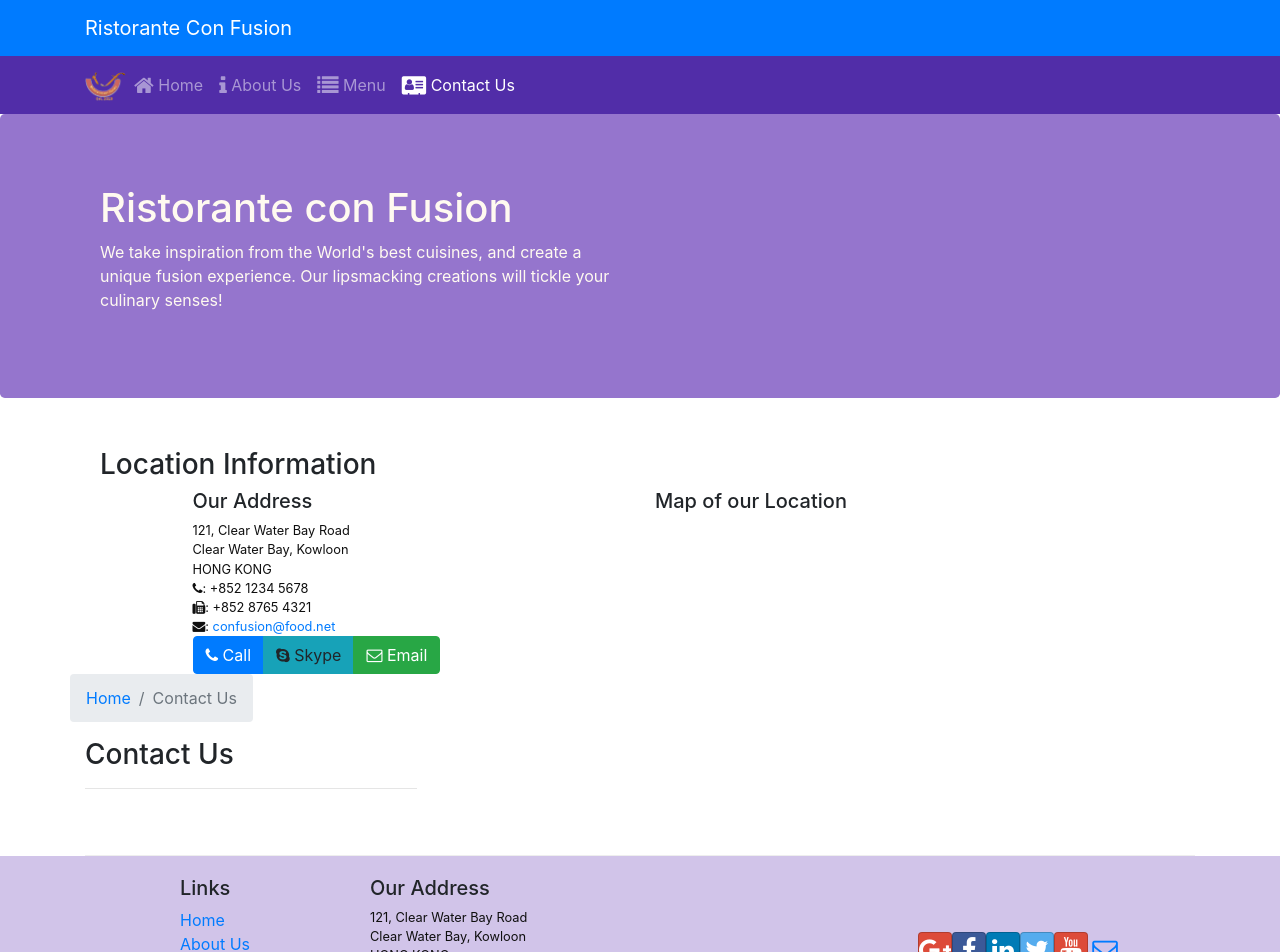
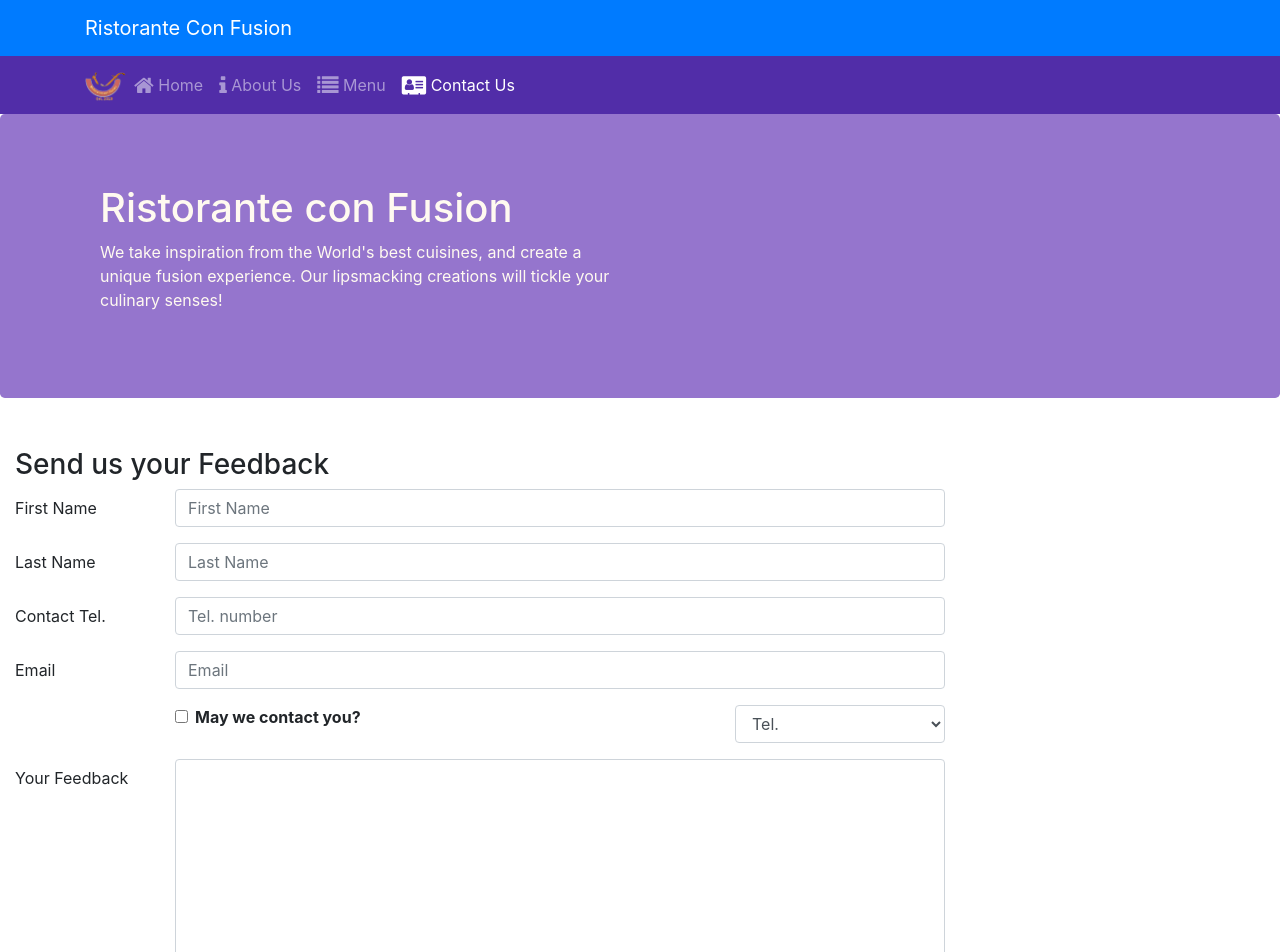
Before and after one commit to devabhixda/Front-End-Web-development-with-React, a React (Create React App) app: page /contactus in a window 1280 px wide. Shown: the top 952 px of the page. Built offline with nearby package versions, Linux system fonts and the light colour scheme.

Commit message:
Controlled Forms
Signed-off-by: Abhi Jain <devabhixda@gmail.com>

```diff
--- /dev/null
+++ b/src/components/AboutComponent.js
@@ -0,0 +1,96 @@
+import React from 'react';
+import { Breadcrumb, BreadcrumbItem, Card, CardBody, CardHeader, Media, CardTitle, CardImgOverlay, CardImg } from 'reactstrap';
+import { Link } from 'react-router-dom';
+
+function RenderLeader({leader}){
+  console.log(leader);
+  return (
+      <div class="media">
+      <img src={leader.image}/>
+      <Card>
+      <CardTitle>
+      {leader.name}
+      </CardTitle>
+      {leader.designation}
+      <CardBody>
+      {leader.description}
+      </CardBody>
+      </Card>
+      </div>
+  );
+}
+function About(props) {
+
+    const leaders = props.leaders.map((leader) => {
+      return(
+        <Media>
+        <RenderLeader leader={leader} />
+        </Media>
+      )
+    });
+
+    return(
+        <div className="container">
+            <div className="row">
+                <Breadcrumb>
+                    <BreadcrumbItem><Link to="/home">Home</Link></BreadcrumbItem>
+                    <BreadcrumbItem active>About Us</BreadcrumbItem>
+                </Breadcrumb>
+                <div className="col-12">
+                    <h3>About Us</h3>
+                    <hr />
+                </div>
+            </div>
+            <div className="row row-content">
+                <div className="col-12 col-md-6">
+                    <h2>Our History</h2>
+                    <p>Started in 2010, Ristorante con Fusion quickly established itself as a culinary icon par excellence in Hong Kong. With its unique brand of world fusion cuisine that can be found nowhere else, it enjoys patronage from the A-list clientele in Hong Kong.  Featuring four of the best three-star Michelin chefs in the world, you never know what will arrive on your plate the next time you visit us.</p>
+                    <p>The restaurant traces its humble beginnings to <em>The Frying Pan</em>, a successful chain started by our CEO, Mr. Peter Pan, that featured for the first time the world's best cuisines in a pan.</p>
+                </div>
+                <div className="col-12 col-md-5">
+                    <Card>
+                        <CardHeader className="bg-primary text-white">Facts At a Glance</CardHeader>
+                        <CardBody>
+                            <dl className="row p-1">
+                                <dt className="col-6">Started</dt>
+                                <dd className="col-6">3 Feb. 2013</dd>
+                                <dt className="col-6">Major Stake Holder</dt>
+                                <dd className="col-6">HK Fine Foods Inc.</dd>
+                                <dt className="col-6">Last Year's Turnover</dt>
+                                <dd className="col-6">$1,250,375</dd>
+                                <dt className="col-6">Employees</dt>
+                                <dd className="col-6">40</dd>
+                            </dl>
+                        </CardBody>
+                    </Card>
+                </div>
+                <div className="col-12">
+                    <Card>
+                        <CardBody className="bg-faded">
+                            <blockquote className="blockquote">
+                                <p className="mb-0">You better cut the pizza in four pieces because
+                                    I'm not hungry enough to eat six.</p>
+                                <footer className="blockquote-footer">Yogi Berra,
+                                <cite title="Source Title">The Wit and Wisdom of Yogi Berra,
+                                    P. Pepe, Diversion Books, 2014</cite>
+                                </footer>
+                            </blockquote>
+                        </CardBody>
+                    </Card>
+                </div>
+            </div>
+            <div className="row row-content">
+                <div className="col-12">
+                    <h2>Corporate Leadership</h2>
+                </div>
+                <div className="col-12">
+                    <Media list>
+                        {leaders}
+                    </Media>
+                </div>
+            </div>
+        </div>
+    );
+}
+
+export default About;
--- a/src/components/ContactComponent.js
+++ b/src/components/ContactComponent.js
@@ -1,48 +1,129 @@
-import React from 'react';
-import { Breadcrumb, BreadcrumbItem } from 'reactstrap';
+import React, { Component } from 'react';
+import { Breadcrumb, BreadcrumbItem,
+            Button, Form, FormGroup, Label, Input, Col } from 'reactstrap';
 import { Link } from 'react-router-dom';
 
-function Contact(props) {
+class Contact extends Component {
+  constructor(props) {
+       super(props);
+
+       this.state = {
+           firstname: '',
+           lastname: '',
+           telnum: '',
+           email: '',
+           agree: false,
+           contactType: 'Tel.',
+           message: ''
+       };
+
+       this.handleInputChange = this.handleInputChange.bind(this);
+       this.handleSubmit = this.handleSubmit.bind(this);
+
+   }
+
+   handleInputChange(event) {
+       const target = event.target;
+       const value = target.type === 'checkbox' ? target.checked : target.value;
+       const name = target.name;
+
+       this.setState({
+         [name]: value
+       });
+   }
+
+   handleSubmit(event) {
+       console.log('Current State is: ' + JSON.stringify(this.state));
+       alert('Current State is: ' + JSON.stringify(this.state));
+       event.preventDefault();
+   }
+
+  render() {
     return(
-        <div className="container">
-            <div className="row row-content">
-                <div className="col-12">
-                <h3>Location Information</h3>
-                </div>
-                <div className="col-12 col-sm-4 offset-sm-1">
-                        <h5>Our Address</h5>
-                        <address>
-                        121, Clear Water Bay Road<br />
-                        Clear Water Bay, Kowloon<br />
-                        HONG KONG<br />
-                        <i className="fa fa-phone"></i>: +852 1234 5678<br />
-                        <i className="fa fa-fax"></i>: +852 8765 4321<br />
-                        <i className="fa fa-envelope"></i>: <a href="mailto:confusion@food.net">confusion@food.net</a>
-                        </address>
-                </div>
-                <div className="col-12 col-sm-6 offset-sm-1">
-                    <h5>Map of our Location</h5>
-                </div>
-                <div className="col-12 col-sm-11 offset-sm-1">
-                    <div className="btn-group" role="group">
-                        <a role="button" className="btn btn-primary" href="tel:+85212345678"><i className="fa fa-phone"></i> Call</a>
-                        <a role="button" className="btn btn-info"><i className="fa fa-skype"></i> Skype</a>
-                        <a role="button" className="btn btn-success" href="mailto:confusion@food.net"><i className="fa fa-envelope-o"></i> Email</a>
-                    </div>
-                </div>
-                <div className="row">
-    <Breadcrumb>
-        <BreadcrumbItem><Link to="/home">Home</Link></BreadcrumbItem>
-        <BreadcrumbItem active>Contact Us</BreadcrumbItem>
-    </Breadcrumb>
-    <div className="col-12">
-        <h3>Contact Us</h3>
-        <hr />
-    </div>
-</div>
-            </div>
+    <div className="row row-content">
+       <div className="col-12">
+          <h3>Send us your Feedback</h3>
+       </div>
+        <div className="col-12 col-md-9">
+            <Form onSubmit={this.handleSubmit}>
+                <FormGroup row>
+                    <Label htmlFor="firstname" md={2}>First Name</Label>
+                    <Col md={10}>
+                        <Input type="text" id="firstname" name="firstname"
+                            placeholder="First Name"
+                            value={this.state.firstname}
+                            onChange={this.handleInputChange} />
+                    </Col>
+                </FormGroup>
+                <FormGroup row>
+                    <Label htmlFor="lastname" md={2}>Last Name</Label>
+                    <Col md={10}>
+                        <Input type="text" id="lastname" name="lastname"
+                            placeholder="Last Name"
+                            value={this.state.lastname}
+                            onChange={this.handleInputChange} />
+                    </Col>
+                </FormGroup>
+                <FormGroup row>
+                <Label htmlFor="telnum" md={2}>Contact Tel.</Label>
+                    <Col md={10}>
+                        <Input type="tel" id="telnum" name="telnum"
+                            placeholder="Tel. number"
+                            value={this.state.telnum}
+                            onChange={this.handleInputChange} />
+                    </Col>
+                </FormGroup>
+                <FormGroup row>
+                    <Label htmlFor="email" md={2}>Email</Label>
+                    <Col md={10}>
+                        <Input type="email" id="email" name="email"
+                            placeholder="Email"
+                            value={this.state.email}
+                            onChange={this.handleInputChange} />
+                    </Col>
+                </FormGroup>
+                <FormGroup row>
+                    <Col md={{size: 6, offset: 2}}>
+                        <FormGroup check>
+                            <Label check>
+                                <Input type="checkbox"
+                                    name="agree"
+                                    checked={this.state.agree}
+                                    onChange={this.handleInputChange} /> {' '}
+                                <strong>May we contact you?</strong>
+                            </Label>
+                        </FormGroup>
+                    </Col>
+                    <Col md={{size: 3, offset: 1}}>
+                        <Input type="select" name="contactType"
+                                value={this.state.contactType}
+                                onChange={this.handleInputChange}>
+                            <option>Tel.</option>
+                            <option>Email</option>
+                        </Input>
+                    </Col>
+                </FormGroup>
+                <FormGroup row>
+                    <Label htmlFor="message" md={2}>Your Feedback</Label>
+                    <Col md={10}>
+                        <Input type="textarea" id="message" name="message"
+                            rows="12"
+                            value={this.state.message}
+                            onChange={this.handleInputChange}></Input>
+                    </Col>
+                </FormGroup>
+                <FormGroup row>
+                    <Col md={{size: 10, offset: 2}}>
+                        <Button type="submit" color="primary">
+                            Send Feedback
+                        </Button>
+                    </Col>
+                </FormGroup>
+            </Form>
         </div>
-    );
+   </div>
+
+ )}
+
 }
-
 export default Contact;
--- a/src/components/MainComponent.js
+++ b/src/components/MainComponent.js
@@ -9,6 +9,7 @@
 import Header from './HeaderComponent';
 import Footer from './FooterComponent';
 import Home from './HomeComponent';
+import About from './AboutComponent';
 import { Switch, Route, Redirect } from 'react-router-dom';
 import Contact from './ContactComponent';
 
@@ -58,6 +59,7 @@
             <Route exact path='/menu' component={() => <Menu dishes={this.state.dishes} />} />
             <Route exact path='/contactus' component={Contact} />} />
             <Route path='/menu/:dishId' component={DishWithId} />
+            <Route exact path='/aboutus' component={() => <About leaders={this.state.leaders} />} />} /
             <Redirect to="/home" />
         </Switch>
         <DishDetail dish={this.state.dishes.filter((dish) => dish.id === this.state.selectedDish)[0]} />
```
